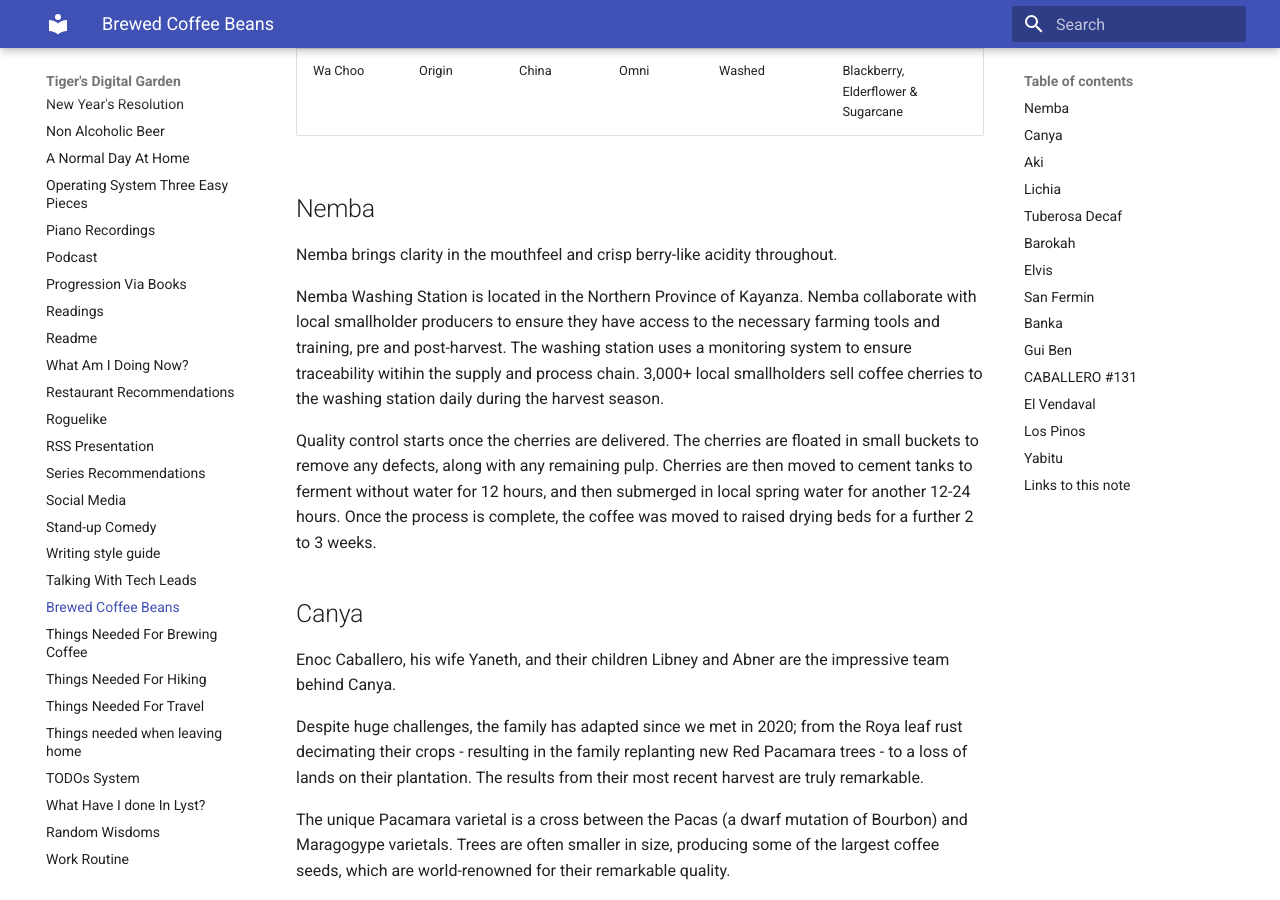
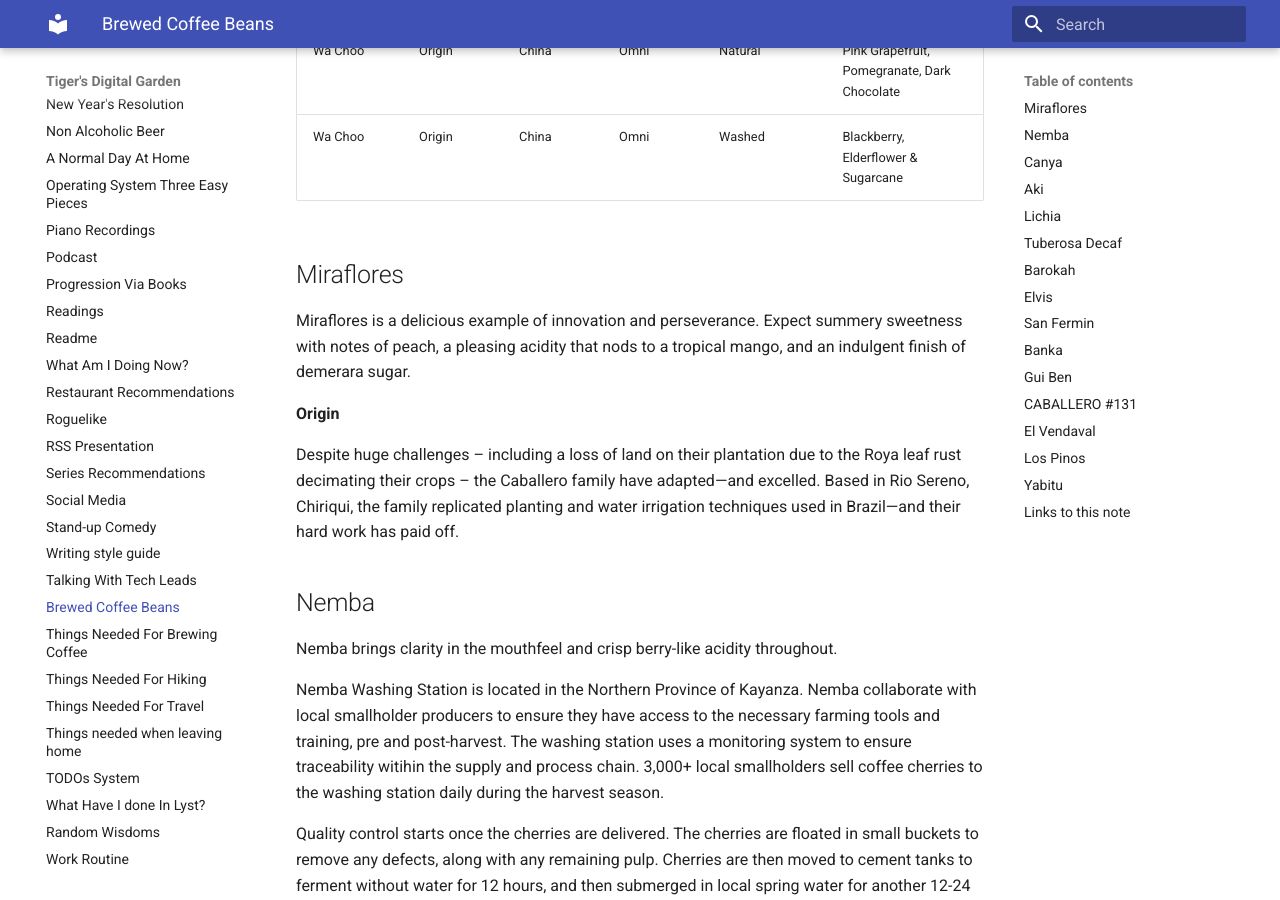
Before and after one commit to ynotstartups/notes, an MkDocs documentation site: the page built from notes/tasted-coffee-beans.md, in a window 1280 px wide and 900 px high, scrolled down 1116 px. Built offline with MkDocs 1.6.1 and Material for MkDocs 9.7.7, drawn with Linux system fonts in a browser that asks for light colours; some of the changed text lies outside the part shown.

Commit message:
add coffee

```diff
--- a/notes/tasted-coffee-beans.md
+++ b/notes/tasted-coffee-beans.md
@@ -2,6 +2,7 @@
 
 | Name           | Roaster | Origin      | Roast Level | Process                | Tasting Notes                                |
 | -------------- | ------- | ----------- | ----------- | ---------------------- | -------------------------------------------- |
+| Miraflores     | Origin  | Panama      | Omni        | Natural                | Peach, Mango, Demerara Sugar                 |
 | Nemba          | Origin  | Burundi     | Omni        | Washed                 | Blackberry, Clementine & Brown Sugar         |
 | Canya          | Origin  | Panama      | Omni        | Natural                | Mandarin, Pineapple, Demerara Sugar          |
 | Aki            | Origin  | El Salvador | Omni        | Natural                | Mango, Grapefruit, Papaya                    |
@@ -16,6 +17,14 @@
 | Tuberosa Decaf | Origin  | Colombia    | Omni        | Sugarcane Decaf        | Apple, Stewed Plum, Caramel                  |
 | Wa Choo        | Origin  | China       | Omni        | Natural                | Pink Grapefruit, Pomegranate, Dark Chocolate |
 | Wa Choo        | Origin  | China       | Omni        | Washed                 | Blackberry, Elderflower & Sugarcane          |
+
+## Miraflores
+
+Miraflores is a delicious example of innovation and perseverance. Expect summery sweetness with notes of peach, a pleasing acidity that nods to a tropical mango, and an indulgent finish of demerara sugar.
+
+**Origin**
+
+Despite huge challenges – including a loss of land on their plantation due to the Roya leaf rust decimating their crops – the Caballero family have adapted—and excelled. Based in Rio Sereno, Chiriqui, the family replicated planting and water irrigation techniques used in Brazil—and their hard work has paid off.
 
 ## Nemba
 
```
